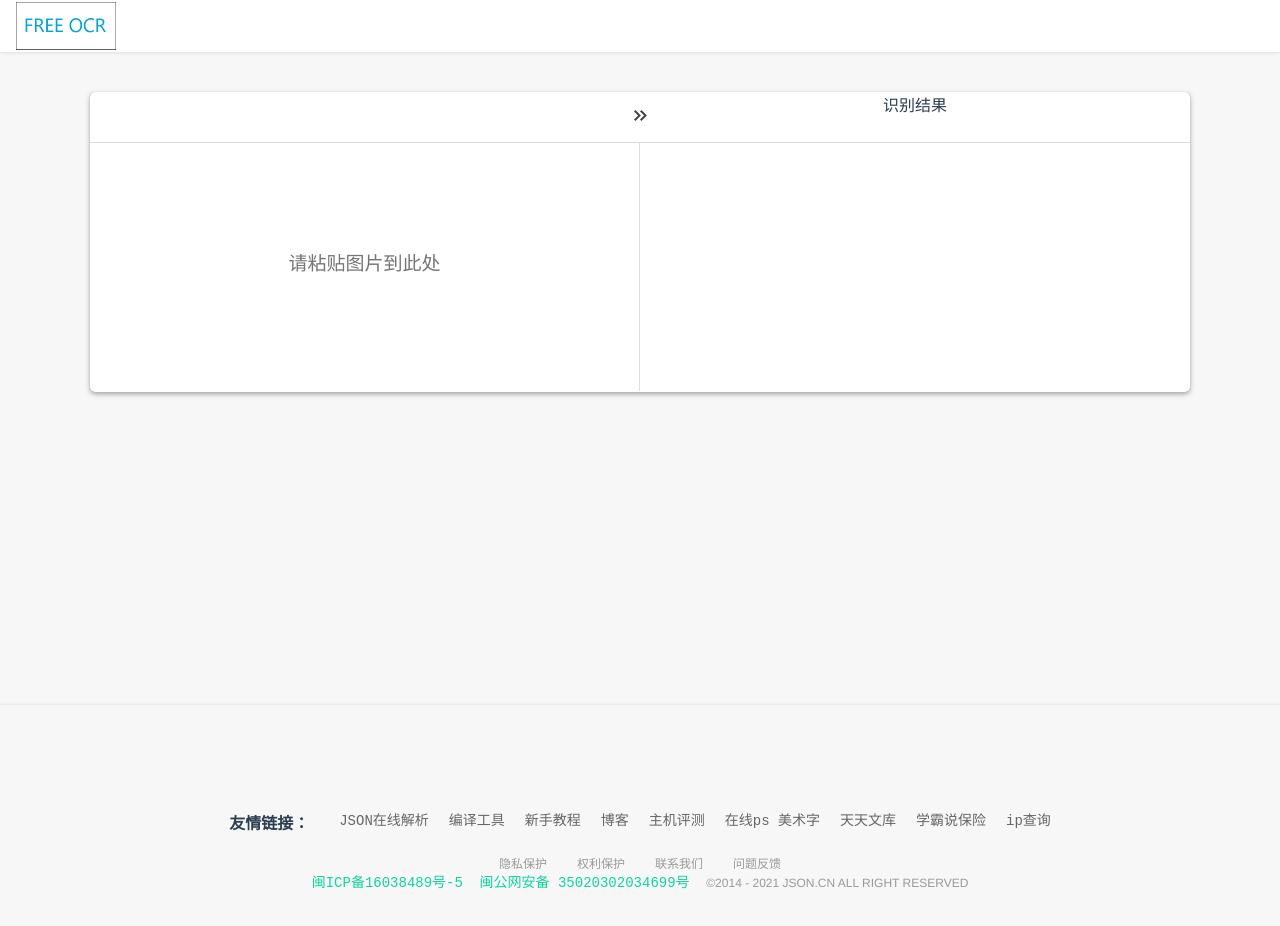
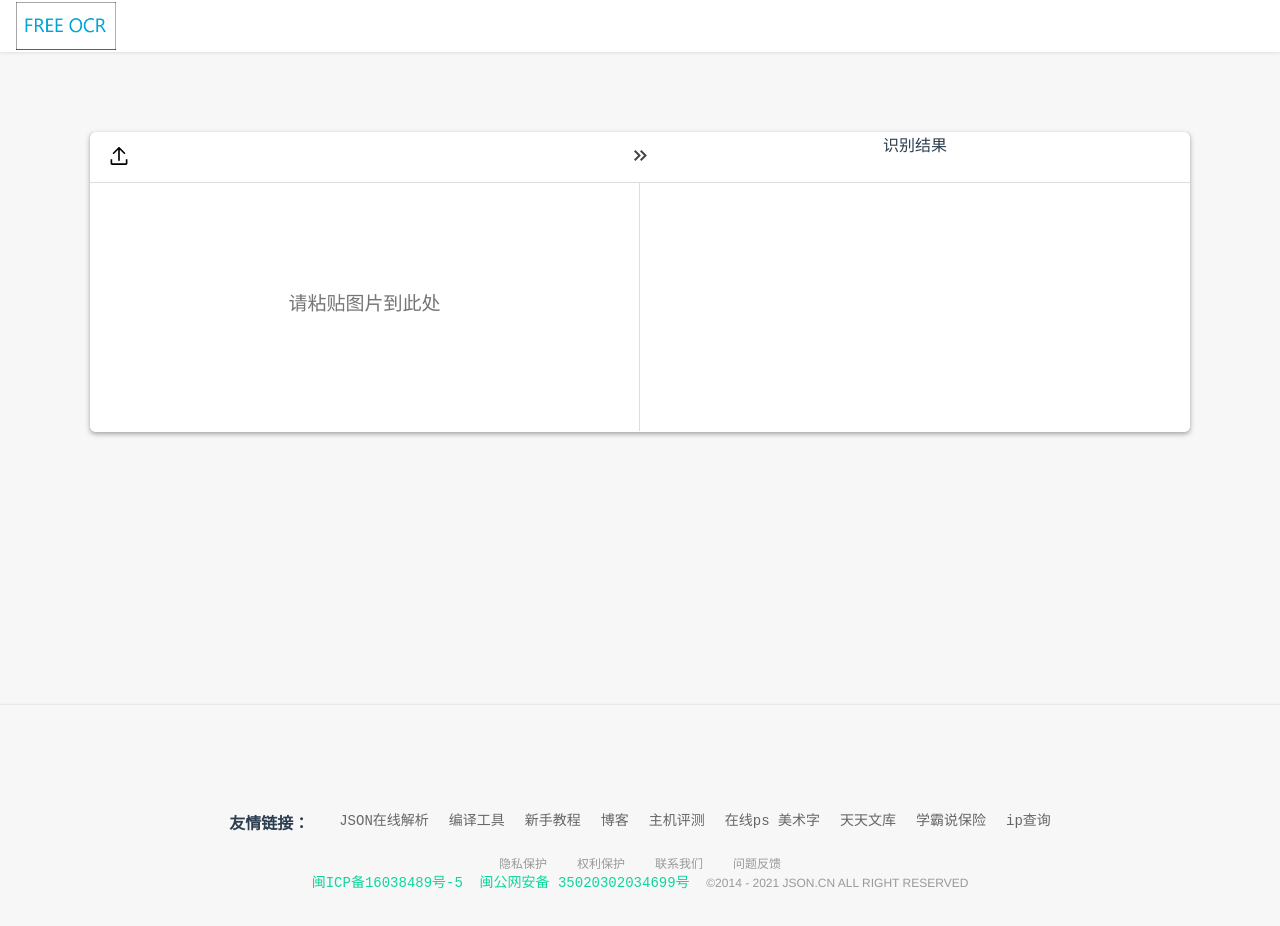
Before and after one commit to feiya1314/ocr, a Vue app in the folder ocr-web/: page / in a window 1280 px wide. Built offline with nearby package versions, Linux system fonts and the light colour scheme.

Commit message:
添加上传按钮

```diff
--- a/ocr-web/src/components/Ocr.vue
+++ b/ocr-web/src/components/Ocr.vue
@@ -9,8 +9,11 @@
             <!-- <div class="upload-btn-div">
               <button class="upload-btn">上传图片</button>
             </div> -->
+            <div class="upload" @click="uploadImg">
+              <CircleButton class="upload-img common-btn" :btnImgPath="uploadImg" titleStr="上传图片" />
+            </div>
             <div class="translate" @click="startOcr">
-              <CircleButton class="right-arrow del-preview-btn" :btnImgPath="rightArrowImg" titleStr="开始识别" />
+              <CircleButton class="right-arrow common-btn" :btnImgPath="rightArrowImg" titleStr="开始识别" />
             </div>
           </div>
           <div class="input-box">
@@ -23,7 +26,7 @@
               <div @click="deleteImg">
                 <!-- 向组件 CircleButton 的 btnImgName 参数传值 btnImgPath 是传一个静态的值，就是一个字符串，不会从属性中 delBtnImg 找对应的值
                  :btnImgPath 或者 v-bind:btnImgPath 是动态赋值-->
-                <CircleButton class="del-preview-btn" :btnImgPath="delBtnImg" titleStr="清除图片" />
+                <CircleButton class="common-btn" :btnImgPath="delBtnImg" titleStr="清除图片" />
                 <!-- <CircleButton class="del-preview-btn" :btnImgName="del.svg"/> -->
               </div>
               <div class="pasteImgContainer">
@@ -43,7 +46,9 @@
 
         <div class="right-content-box">
           <div class="top-banner-container">
-            识别结果
+            <div class="result-title">
+              <span>识别结果</span>
+            </div>
           </div>
           <div class="output">
             {{orcResult}}
@@ -86,6 +91,7 @@ export default {
     return {
       delBtnImg: require("@/assets/images/del.svg"),
       rightArrowImg: require("@/assets/images/rightArrow.svg"),
+      uploadImg: require("@/assets/images/upload.svg"),
       show: false,
       showDelBtn: false,
       showPreview: false,
@@ -116,9 +122,9 @@ export default {
       });
     },
     startOcr() {
-      if(this.file == null || this.url==""){
+      if (this.file == null || this.url == "") {
         alert("请粘贴或者上传图片");
-        return
+        return;
       }
       this.sendImgRequest();
     },
@@ -197,7 +203,7 @@ export default {
   -webkit-box-shadow: 2px 2px 3px rgb(93 94 94 / 10%);
   box-shadow: 2px 2px 3px rgb(93 94 94 / 10%);
 }
-.del-preview-btn {
+.common-btn {
   position: absolute;
   z-index: 100;
   top: 0;
@@ -206,10 +212,13 @@ export default {
 .right-arrow {
   right: -24px;
 }
+.upload-img {
+  left: 5px;
+}
 .content-container {
   width: 1100px;
   height: 300px;
-  margin: 40px auto 20px auto;
+  margin: 80px auto 20px auto;
   background: rgb(180, 126, 126);
   position: relative;
   display: -webkit-box;
@@ -235,7 +244,7 @@ export default {
 .row-fluid {
   position: relative;
   display: block;
-  height: calc(100% - 190px);
+  height: calc(100% - 230px);
   margin: 0 auto;
   background: rgb(247, 247, 247);
 }
```
Also changed, not shown: ocr-web/src/assets/images/upload.svg (added).
